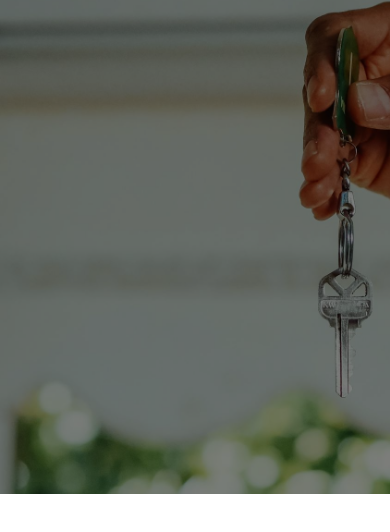
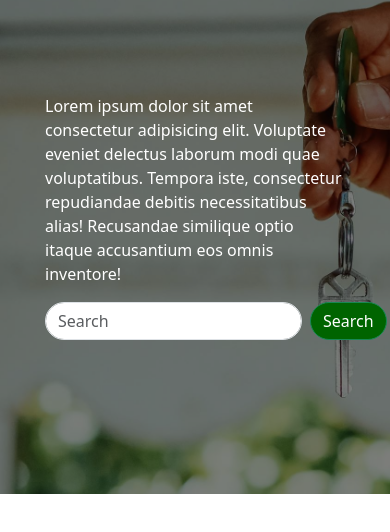
Before and after one commit to bekoinettien/web_agence_immobilier, a plain HTML site: page index.html in a window 390 px wide. Shown: the part 146-678 px from the top of the page. Drawn offline with Linux system fonts and the light colour scheme.

Commit message:
Ajoute de la barre de rechercher

```diff
--- a/css/template.css
+++ b/css/template.css
@@ -11,4 +11,45 @@
     background-color: black;
     height: 500px;
     opacity: 0.5;
+    z-index: 1;
 }
+.box{
+    height: 200px;
+    width: 700px;
+    /* background-color: white; */
+    position: absolute;
+    margin: auto;
+    left: 0px;
+    right: 0px;
+    margin-top: 100px;
+    z-index: 9999;
+    color: white;
+
+}
+.btn-outline-success{
+    background-color: darkgreen;
+    color: white;
+    border-radius: 30px;
+}
+.me-2{
+    border-radius: 50px;
+
+}
+@media (max-width:480px) {
+    .box{
+        height: 150px;
+        width: 300px;
+    }
+    .btn-outline-success{
+        background-color: darkgreen;
+        color: white;
+        border-radius: 30px;
+        width: 100px;
+    }
+    .me-2{
+        border-radius: 50px;
+        width: 300px;
+
+    }
+
+}
--- a/index.html
+++ b/index.html
@@ -30,8 +30,18 @@
       </nav> <!-- fin nav -->
 </section><!-- fin section -->
 <section class="bg">
+    <div class="box">
+        <p>Lorem ipsum dolor sit amet consectetur adipisicing elit.
+             Voluptate eveniet delectus laborum modi quae voluptatibus.
+             Tempora iste, consectetur repudiandae debitis necessitatibus alias!
+            Recusandae similique optio itaque accusantium eos omnis inventore!</p>
+            <form class="d-flex" role="search">
+                <input class="form-control me-2" type="search" placeholder="Search" aria-label="Search">
+                <button class="btn btn-outline-success" type="submit">Search</button>
+              </form>
+    </div>
+
     <div class="container-fluid block">
-
     </div>
 </section>
 <body>
```
